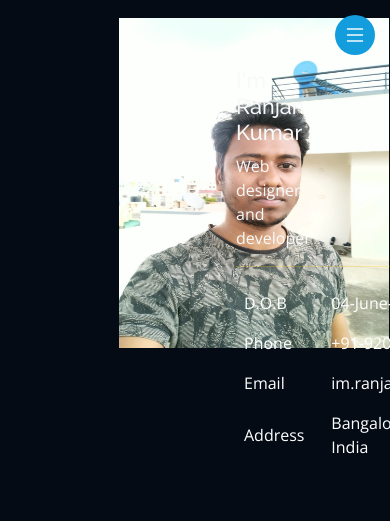
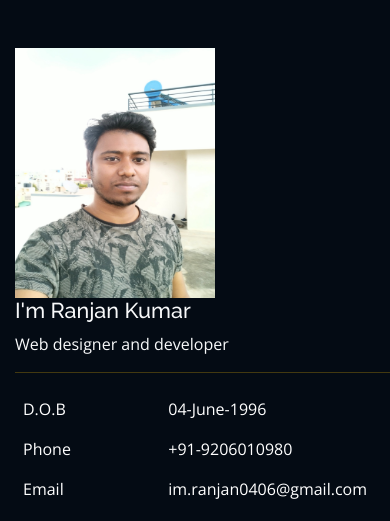
Before and after one commit to ranjanPrZ/-, a plain HTML site: page index.html in a window 390 px wide. Shown: the top 521 px of the page. Drawn offline with nearby package versions, Linux system fonts and the light colour scheme; a web font is replaced by a local one.

Commit message:
Update styles

```diff
--- a/assets/css/style.css
+++ b/assets/css/style.css
@@ -1071,6 +1071,10 @@ td{ color: white; }
 .h-35{ height: 35px; }
 
 
+.profile_img_dimension{
+  height: 330px;
+  width:270px;
+}
 
 /* work experiences */
 
@@ -1126,6 +1130,7 @@ td{ color: white; }
   background-color:#0F0;
   box-shadow:0px 0px 10px 2px #0F0;
 }
+
 @media (max-width:300px){
   .timeline{
     width:100%;
@@ -1137,3 +1142,19 @@ td{ color: white; }
   }
 
 }
+
+@media screen and (max-width: 650px) {
+  #header .d-flex .pt-5 #profile_img, #header .d-flex .pt-5 .profile {
+    width: 100% !important;
+  }
+/*
+  #hero p, #hero span {
+    color: #000 !important;
+  } */
+
+  .profile_img_dimension{
+    height: 250px !important;
+    width: 200px !important;
+  }
+
+}
--- a/index.html
+++ b/index.html
@@ -30,18 +30,16 @@
 <body>
 
   <!-- ======= Mobile nav toggle button ======= -->
-  <i class="bi bi-list mobile-nav-toggle d-xl-none"></i>
+  <i class="bi bi-list mobile-nav-toggle d-none"></i>
 
   <!-- ======= Header ======= -->
   <header id="header">
-    <div style="width:100%; display: inline-flex;">
-      <div style="width: 50%">
-        <div style="width: 39%; padding:10% 0px 5px 58%">
-          <img src="assets/img/ranjan.jpg" alt="" style="height: 330px; width:270px;">
-        </div>
+    <div class="d-lg-flex d-sm-block pt-5">
+      <div id="profile_img">
+        <img src="assets/img/ranjan.jpg" alt="" class="profile_img_dimension">
       </div>
-      <div class="profile d-flex text-center mt-5" style="width: 50%">
-        <div style="width: 59%; text-align: left; padding:20px 0px 5px 41px">
+      <div class="profile pt-md-2 text-left">
+        <div>
           <h4 class="text-light">I'm Ranjan Kumar</h4>
           <p class="text-light">Web designer and developer</p>
           <hr class="bg-warning" style="width: 450px;">
```
